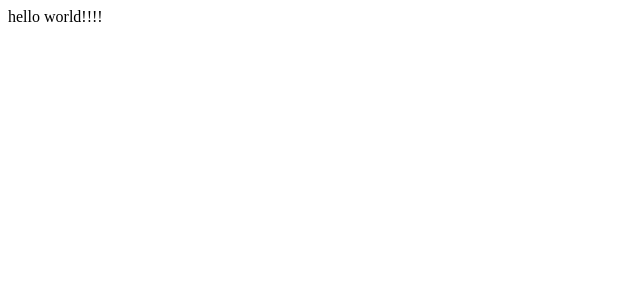
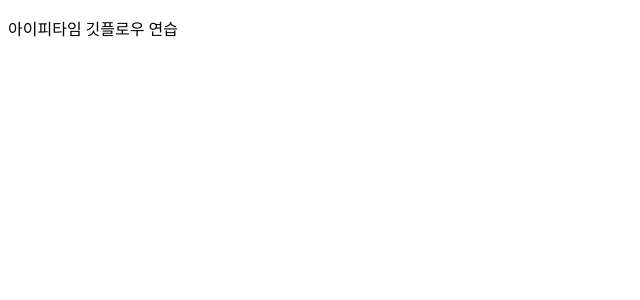
Before and after one commit to suminson97/Practice, a React (Create React App) app: page / in a window 1280 px wide. Shown: the top 300 px of the page, without its empty margins (0-640 px from the left). Built offline with nearby package versions, Linux system fonts and the light colour scheme.

Commit message:
Feat: 본문 텍스트 추가

```diff
--- a/src/App.js
+++ b/src/App.js
@@ -1,4 +1,6 @@
 function App() {
-  return <div>hello world!!!!</div>;
+  return <div>
+    <p>아이피타임 깃플로우 연습</p>
+    </div>;
 }
 export default App;
```
